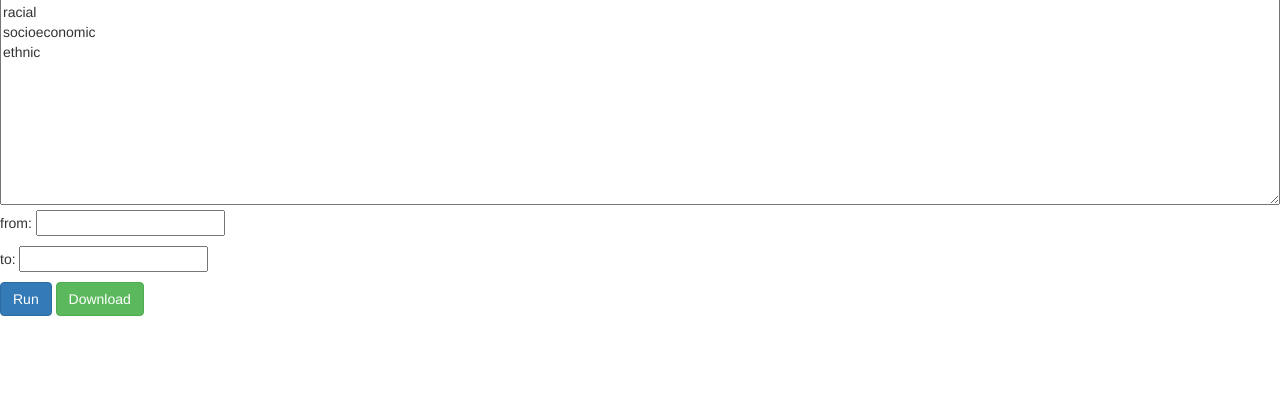
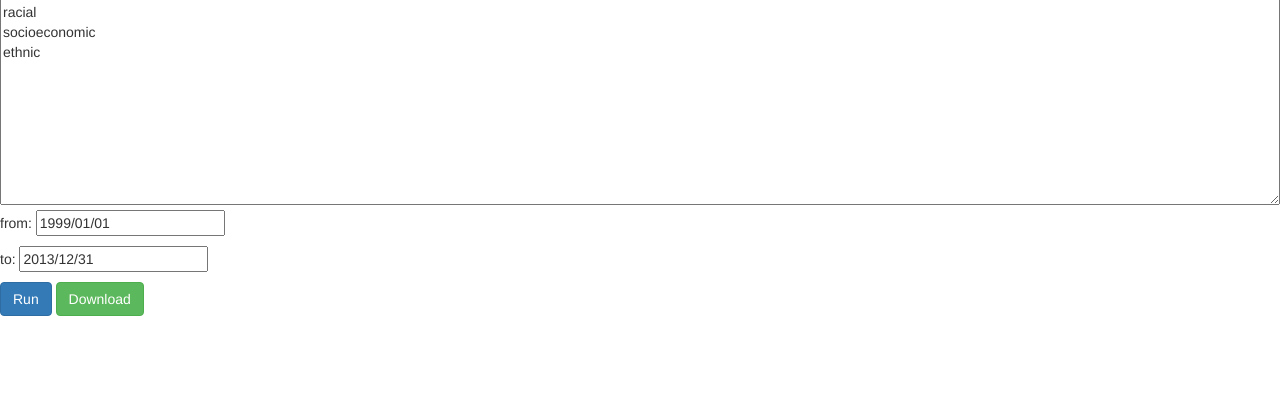
Before and after one commit to invisibleroads/tabulate_keywords, a Flask app: page / in a window 1280 px wide. Shown: the part 252-659 px from the top of the page. Run offline with Flask 2, Linux system fonts and the light colour scheme; some libraries are stand-ins or nearby versions.

Commit message:
add datepicker, fix bugs, add default date values

```diff
--- a/serve.py
+++ b/serve.py
@@ -29,7 +29,7 @@ def run():
     #keyword_count = len(keywords)
 
 
-    date_from = '1999/01/01'# set(request.form['from'].splitlines())[0]
+    date_from = '1999/01/01' #set(request.form['from'].splitlines())[0]
     date_to = '2013/12/31' #set(request.form['to'].splitlines())[0]
 
 
--- a/templates/index.html
+++ b/templates/index.html
@@ -28,8 +28,11 @@ socioeconomic
 ethnic
 </textarea><br>
 
-<p>from: <input type="text" class="datepicker"></p>
-<p>to: <input type="text" class="datepicker"></p>
+<p>from: <input type="text" value="1999/01/01" id ="from" class="datepicker"></p>
+<p>to: <input type="text" value="2013/12/31" id="to" class="datepicker"></p>
+
+
+
 
 
 <button class="btn btn-primary" id=run>Run</button>
```
